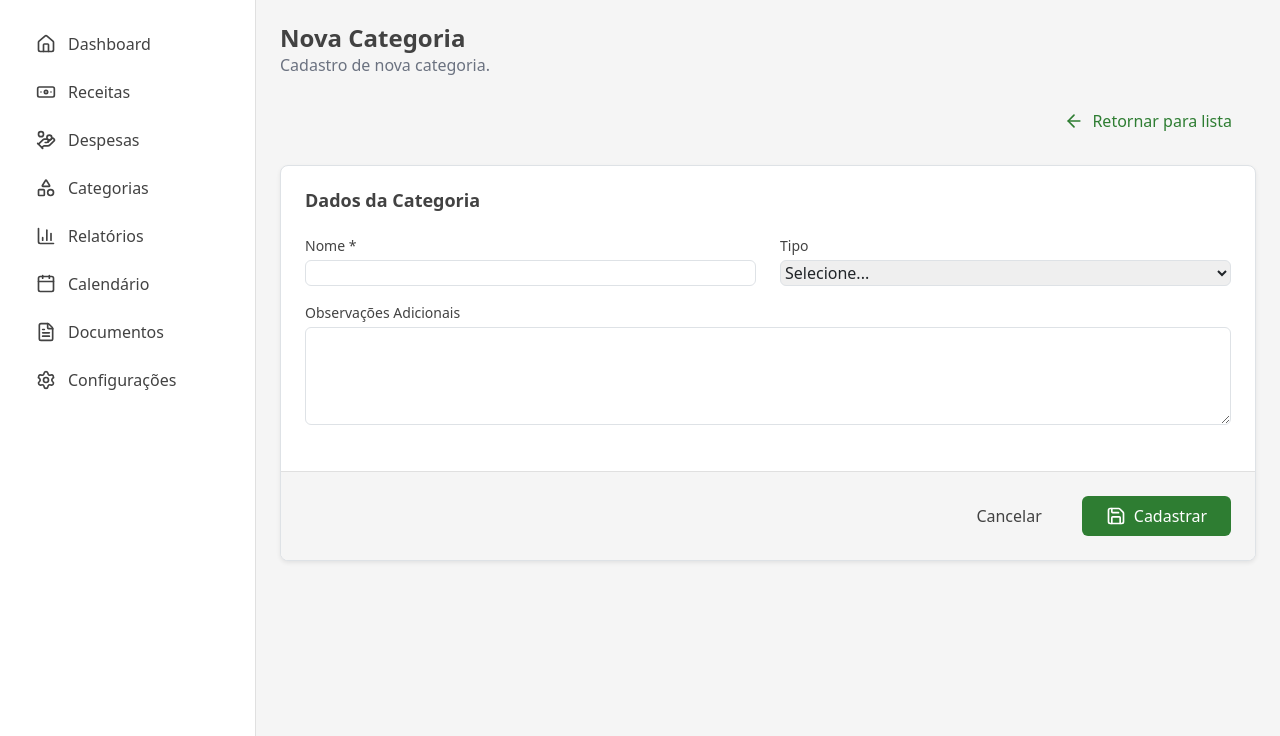
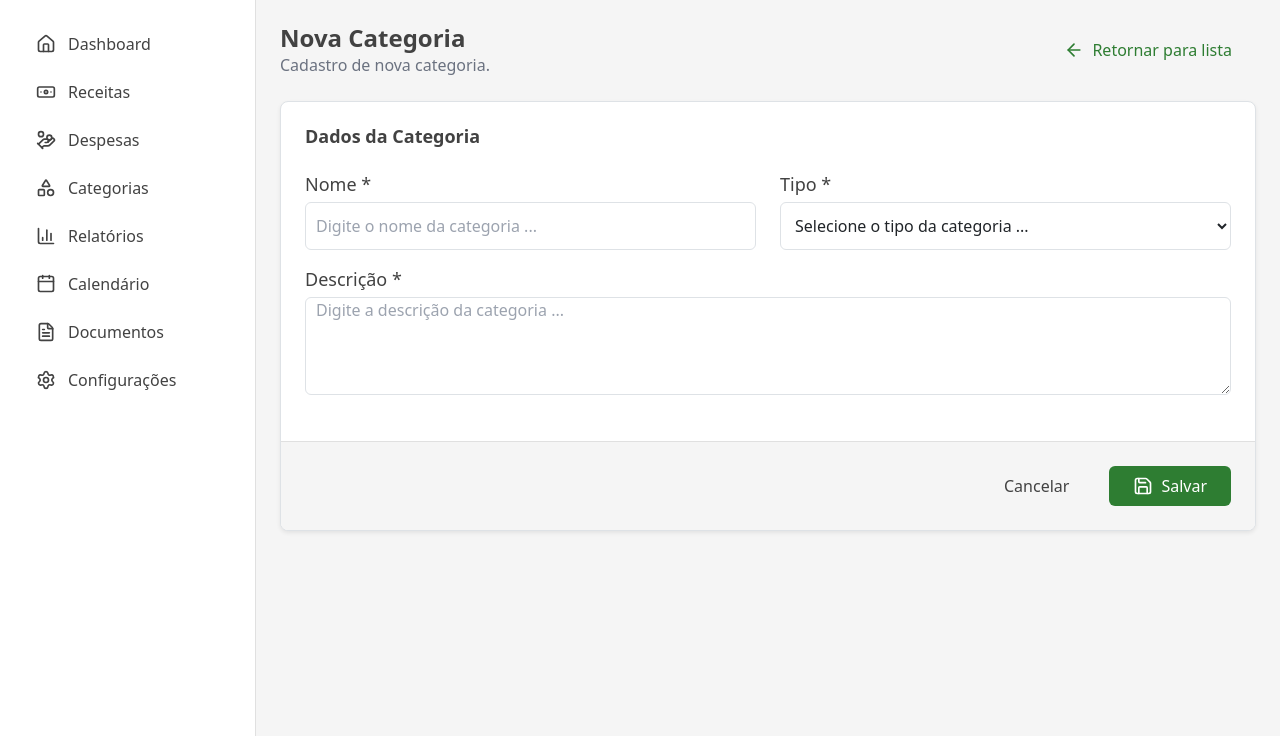
Before and after one commit to raphaeldecm/sisgef, a Django app: page /transactions/category/create/ in a window 1280 px wide. Shown: the part 64-800 px from the top of the page. Run offline with Django 5.2, Linux system fonts and the light colour scheme; parts of the project's set-up code (start-up, migrations or seed data) failed here and were passed over; some libraries are stand-ins or nearby versions.

Commit message:
Adicionar funcionalidade de atualização de categorias, incluindo nova view e formulário, além de renomear campo de tipo de categoria

```diff
--- a/sisgef/static/css/output.css
+++ b/sisgef/static/css/output.css
@@ -792,6 +812,14 @@ video {
   height: 100%;
 }
 
+.h-\[48px\] {
+  height: 48px;
+}
+
+.h-11 {
+  height: 2.75rem;
+}
+
 .min-h-\[400px\] {
   min-height: 400px;
 }
@@ -1193,6 +1227,11 @@ video {
   padding-bottom: 2rem;
 }
 
+.px-\[10px\] {
+  padding-left: 10px;
+  padding-right: 10px;
+}
+
 .pb-2 {
   padding-bottom: 0.5rem;
 }
@@ -1354,6 +1392,11 @@ video {
   --tw-shadow: 0 1px 2px 0 rgb(0 0 0 / 0.05);
   --tw-shadow-colored: 0 1px 2px 0 var(--tw-shadow-color);
   box-shadow: var(--tw-ring-offset-shadow, 0 0 #0000), var(--tw-ring-shadow, 0 0 #0000), var(--tw-shadow);
+}
+
+.outline-none {
+  outline: 2px solid transparent;
+  outline-offset: 2px;
 }
 
 .filter {
--- a/sisgef/templates/base.html
+++ b/sisgef/templates/base.html
@@ -138,10 +138,20 @@
     <main id="main-content" class="pt-16 ml-64 min-h-screen w-full transition-all duration-200">
 
       <div class="p-6 relative">
-        {% include "layouts/_title.html" %}
+        <div class="flex items-center justify-between">
+          {% include "layouts/_title.html" %}
+
+          {% block context_button %}
+          {% endblock context_button %}
+        </div>
+
         {% block messages %}
           {% include "layouts/messages.html" %}
         {% endblock messages %}
+        {% block alerts %}
+          {% include "layouts/alerts.html" %}
+        {% endblock alerts %}
+
         {% block content %}
         {% endblock content %}
       </div>
--- a/sisgef/templates/layouts/alerts.html
+++ b/sisgef/templates/layouts/alerts.html
@@ -1,30 +1,50 @@
 {% load static %}
 
 {% if form.errors %}
-  <article class="alert-message inline-flex flex-wrap items-center gap-2 text-sm p-4 text-white rounded-lg bg-blue-700 shadow-sm animate-fade"
+<div class="fixed top-4 right-4 z-50">
+  <article class="alert-message flex items-start gap-3 text-sm p-4 text-white rounded-lg bg-blue-700 shadow-lg animate-fade-in transition-opacity duration-500"
            role="alert">
+    <!-- Ícone -->
     <img src="{% static 'images/icons/information_circle.svg' %}"
-         alt="Ícone de um i em volta de um círculo representando informação."
-         class="w-5 h-5" />
-    <section class="text-base font-light">
-      {% for error in form.non_field_errors %}<p>{{ error }}</p>{% endfor %}
-      {% include "_form_field_error.html" %}
+         alt="Ícone de informação"
+         class="w-5 h-5 mt-1" />
+
+    <!-- Mensagem -->
+    <section class="flex-1 text-base font-light">
+      {% for error in form.non_field_errors %}
+        <p>{{ error }}</p>
+      {% endfor %}
+      {% include "layouts/_form_field_error.html" %}
     </section>
+
+    <!-- Botão de fechar -->
+    <button onclick="closeAlert(this)" class="text-white hover:text-gray-300">
+      ✖
+      <i data-lucide="x" class="h-5 w-5"></i>
+    </button>
   </article>
+</div>
 {% endif %}
+
 {% block inline_javascript %}
-  <script>
-    setTimeout(() => {
-      /**
-       * Controla o comportamento da mensagem
-       * Remove todas as mensagens após um período.
-       **/
+<script>
+  /**
+   * Remove o alerta após um tempo
+   */
+  setTimeout(() => {
+    document.querySelectorAll('.alert-message').forEach(alert => {
+      alert.classList.add('opacity-0', 'transition-opacity', 'duration-500');
+      setTimeout(() => alert.remove(), 500);
+    });
+  }, 4000);
 
-      const alerts = document.querySelectorAll('.alert-message');
-
-      alerts.forEach(alert => {
-        alert.remove();
-      });
-    }, 4000);
-  </script>
+  /**
+   * Fecha o alerta manualmente
+   */
+  function closeAlert(button) {
+    let alert = button.closest('.alert-message');
+    alert.classList.add('opacity-0', 'transition-opacity', 'duration-500');
+    setTimeout(() => alert.remove(), 500);
+  }
+</script>
 {% endblock inline_javascript %}
--- a/sisgef/templates/layouts/messages.html
+++ b/sisgef/templates/layouts/messages.html
@@ -1,5 +1,5 @@
 {% load static %}
-<div class="flex flex-col gap-4 p-4 fixed right-0 top-12">
+<div class="flex flex-col gap-4 p-4 fixed top-4 right-4 z-50">
   {% for message in messages %}
     <article class="alert-message inline-flex flex-wrap items-center gap-2 text-sm p-4 text-white rounded-lg bg-blue-700 shadow-sm animate-fade"
              role="alert">
--- a/sisgef/transactions/admin.py
+++ b/sisgef/transactions/admin.py
@@ -6,7 +6,7 @@ from . import models
 class CategoryAdmin(admin.ModelAdmin):
     search_fields = ["name"]
     readonly_fields = ["updated_by", "created_at"]
-    list_display = ["name", "description", "category_type"]
+    list_display = ["name", "description", "type"]
 
 class IncomeAdmin(admin.ModelAdmin):
     search_fields = ["category", "value", "date", "user"]
--- a/sisgef/transactions/filters.py
+++ b/sisgef/transactions/filters.py
@@ -6,11 +6,11 @@ from sisgef.transactions.models import Category
 class CategoryFilter(django_filters.FilterSet):
     name = django_filters.CharFilter(lookup_expr="icontains", label="Nome")
     description = django_filters.CharFilter(lookup_expr="icontains", label="Descrição")
-    category_type = django_filters.ChoiceFilter(
+    type = django_filters.ChoiceFilter(
         choices=Category.Type.choices,
         label="Categoria",
     )
 
     class Meta:
         model = Category
-        fields = ["name", "description", "category_type"]
+        fields = ["name", "description", "type"]
--- a/sisgef/transactions/forms.py
+++ b/sisgef/transactions/forms.py
@@ -0,0 +1,14 @@
+from django import forms
+
+from . import models
+
+
+class CategoryForm(forms.ModelForm):
+    class Meta:
+        model = models.Category
+        fields = ["name", "description", "type"]
+        labels = {
+            "name": "Nome",
+            "description": "Descrição",
+            "type": "Tipo",
+        }
--- a/sisgef/transactions/management/commands/populate_category.py
+++ b/sisgef/transactions/management/commands/populate_category.py
@@ -17,6 +17,6 @@ class Command(BaseCommand):
                 Category.objects.get_or_create(
                     name=category["name"],
                     description=category["description"],
-                    category_type=category["category_type"],
+                    type=category["type"],
                 )
         self.stdout.write("Categories were updated successfully")
--- a/sisgef/transactions/models.py
+++ b/sisgef/transactions/models.py
@@ -10,12 +10,12 @@ User = get_user_model()
 
 class Category(BaseModel):
     class Type(models.TextChoices):
-        INCOME = "IN", _("Income")
-        EXPENSE = "EX", _("Expense")
+        INCOME = "IN", _("Receita")
+        EXPENSE = "EX", _("Despesa")
 
     name = models.CharField(max_length=MAX_CHAR_FIELD_NAME_LENGTH)
     description = models.TextField()
-    category_type = models.CharField(max_length=2, choices=Type.choices)
+    type = models.CharField(max_length=2, choices=Type.choices)
 
     class Meta:
         verbose_name = "Category"
--- a/sisgef/transactions/templates/category/category_form.html
+++ b/sisgef/transactions/templates/category/category_form.html
@@ -1,16 +1,17 @@
 {% extends "base.html" %}
 
+{% load i18n %}
 
-
+{% block context_button %}
+<div class="mb-6 flex justify-end items-center">
+  <a alt="Voltar para lista" href="{% url 'transactions:category_list' %}" class="flex items-center gap-2 text-[#2E7D32] hover:text-[#2E7D32] hover:bg-[#E8F5E9] px-4 py-2 rounded-md transition-colors">
+      <i data-lucide="arrow-left" class="h-5 w-5"></i>
+      <span class="hidden md:block">Retornar para lista</span>
+  </a>
+</div>
+{% endblock context_button %}
 
 {% block content %}
-
-<div class="mb-6 flex justify-end items-center">
-    <a href="{% url 'transactions:category_list' %}" class="flex items-center gap-2 text-[#2E7D32] hover:text-[#2E7D32] hover:bg-[#E8F5E9] px-4 py-2 rounded-md transition-colors">
-        <i data-lucide="arrow-left" class="h-5 w-5"></i>
-        <span>Retornar para lista</span>
-    </a>
-</div>
 
 <form method="POST" enctype="multipart/form-data" class="">
     {% csrf_token %}
@@ -20,118 +21,68 @@
             <h2 class="text-lg font-semibold text-[#424242] mb-4">Dados da Categoria</h2>
             <div class="grid grid-cols-1 md:grid-cols-2 gap-4">
                 <div>
-                    <label class="block text-sm font-medium text-[#424242] mb-1" for="nome">
+                    <label class="block text-lg font-medium text-[#424242] mb-1" for="id_name">
                         Nome *
                     </label>
                     <input
                         type="text"
-                        id="nome"
-                        name="nome"
-                        required
-                        class="w-full rounded-md border border-[#E0E0E0] focus:border-[#2E7D32] focus:ring focus:ring-[#E8F5E9] transition-colors"
+                        id="id_name"
+                        name="name"
+                        placeholder="Digite o nome da categoria ..."
+                        value="{{ form.name.value|default_if_none:'' }}"
+
+                        class="outline-none w-full h-[48px] px-[10px] rounded-md border border-[#E0E0E0] focus:border-[#2E7D32] focus:ring focus:ring-[#E8F5E9] transition-colors"
                     >
                 </div>
 
                 <div>
-                    <label class="block text-sm font-medium text-[#424242] mb-1" for="genero">
-                        Tipo
+                    <label class="block text-lg font-medium text-[#424242] mb-1" for="id_type">
+                        Tipo *
                     </label>
                     <select
-                        id="genero"
-                        name="genero"
-                        class="w-full rounded-md border border-[#E0E0E0] focus:border-[#2E7D32] focus:ring focus:ring-[#E8F5E9] transition-colors"
+                        id="id_type"
+                        name="type"
+                        class="bg-transparent w-full h-[48px] px-[10px] rounded-md border border-[#E0E0E0] focus:border-[#2E7D32] focus:ring focus:ring-[#E8F5E9] transition-colors"
                     >
-                        <option value="">Selecione...</option>
-                        <option value="M">Receita</option>
-                        <option value="F">Despesa</option>
-                        <option value="O">Outro</option>
-                        <option value="N">Prefiro não informar</option>
+                        <option value="">Selecione o tipo da categoria ...</option>
+                        {% for key, value in form.type.field.choices %}
+                          <option value="{{ key }}" {% if form.type.value == key %}selected{% endif %}>{% trans value %}</option>
+                        {% endfor %}
                     </select>
                 </div>
             </div>
             <div class="my-3">
-              <label class="block text-sm font-medium text-[#424242] mb-1" for="observacoes">
-                  Observações Adicionais
+              <label class="block text-lg font-medium text-[#424242] mb-1" for="id_description">
+                  Descrição *
               </label>
               <textarea
-                  id="observacoes"
-                  name="observacoes"
+                  id="id_description"
+                  name="description"
                   rows="4"
-                  class="w-full rounded-md border border-[#E0E0E0] focus:border-[#2E7D32] focus:ring focus:ring-[#E8F5E9] transition-colors"
-              ></textarea>
+                  placeholder="Digite a descrição da categoria ..."
+                  required
+                  class="outline-none w-full px-[10px] rounded-md border border-[#E0E0E0] focus:border-[#2E7D32] focus:ring focus:ring-[#E8F5E9] transition-colors"
+              >{{ form.description.value|default_if_none:'' }}</textarea>
           </div>
         </div>
 
         <!-- Botões -->
         <div class="p-6 bg-[#F5F5F5] flex items-center justify-end gap-3">
-            <button
+            <a  href="{% url 'transactions:category_list' %}"
                 type="button"
-                onclick="history.back()"
                 class="px-4 py-2 text-[#424242] hover:bg-white rounded-md transition-colors"
             >
                 Cancelar
-            </button>
+            </a>
             <button
                 type="submit"
                 class="px-4 py-2 bg-[#2E7D32] text-white rounded-md hover:bg-[#1B5E20] transition-colors flex items-center gap-2"
             >
                 <i data-lucide="save" class="h-5 w-5"></i>
-                Cadastrar
+                Salvar
             </button>
         </div>
     </div>
 </form>
 
-<script>
-    // Inicializa os ícones do Lucide
-    lucide.createIcons();
-
-    // Máscara para CPF
-    const cpfInput = document.getElementById('cpf');
-    cpfInput.addEventListener('input', function(e) {
-        let value = e.target.value.replace(/\D/g, '');
-        if (value.length <= 11) {
-            value = value.replace(/(\d{3})(\d{3})(\d{3})(\d{2})/, '$1.$2.$3-$4');
-            e.target.value = value;
-        }
-    });
-
-    // Máscara para telefone
-    const telefoneInput = document.getElementById('telefone');
-    telefoneInput.addEventListener('input', function(e) {
-        let value = e.target.value.replace(/\D/g, '');
-        if (value.length <= 11) {
-            if (value.length === 11) {
-                value = value.replace(/(\d{2})(\d{5})(\d{4})/, '($1) $2-$3');
-            } else {
-                value = value.replace(/(\d{2})(\d{4})(\d{4})/, '($1) $2-$3');
-            }
-            e.target.value = value;
-        }
-    });
-
-    // Formatação do valor da mensalidade
-    const valorMensalidadeInput = document.getElementById('valor_mensalidade');
-    valorMensalidadeInput.addEventListener('input', function(e) {
-        let value = e.target.value;
-        if (value.includes(',')) {
-            value = value.replace(',', '.');
-        }
-        e.target.value = value;
-    });
-
-    // Atualização dinâmica das turmas baseado no curso selecionado
-    const cursoSelect = document.getElementById('curso');
-    const turmaSelect = document.getElementById('turma');
-
-    cursoSelect.addEventListener('change', function() {
-        const cursoId = this.value;
-        if (cursoId) {
-            // Aqui você faria uma chamada AJAX para buscar as turmas do curso
-            // Por enquanto vamos apenas limpar o select de turmas
-            turmaSelect.innerHTML = '<option value="">Selecione uma turma...</option>';
-        }
-    });
-</script>
-
 {% endblock content %}
--- a/sisgef/transactions/urls.py
+++ b/sisgef/transactions/urls.py
@@ -18,4 +18,9 @@ urlpatterns = [
     view=views.CategoryCreateView.as_view(),
     name="category_create",
 ),
+    path(
+    "category/update/<int:pk>/",
+    view=views.CategoryUpdateView.as_view(),
+    name="category_update",
+),
 ]
--- a/sisgef/transactions/views.py
+++ b/sisgef/transactions/views.py
@@ -6,6 +6,7 @@ from django_filters.views import FilterView
 from sisgef.core import constants
 from sisgef.core.mixins import ProtectedErrorMessageMixin
 from sisgef.core.mixins import TitleViewMixin
+from sisgef.transactions import forms
 
 from . import filters
 from . import models
@@ -29,6 +30,7 @@ class CategoryListView(TitleViewMixin, FilterView, generic.ListView):
     title = "Categorias"
     subtitle = "Gerenciamento de Categorias de Receitas e Despesas"
     filterset_class = filters.CategoryFilter
+    ordering = ["name"]
 
 class CategoryDeleteView(
     ProtectedErrorMessageMixin,
@@ -49,9 +51,22 @@ class CategoryCreateView(
     generic.CreateView,
 ):
     model = models.Category
-    fields = ["name", "description", "category_type"]
+    form_class= forms.CategoryForm
     template_name = "category/category_form.html"
     title = "Nova Categoria"
     subtitle = "Cadastro de nova categoria."
     success_url = reverse_lazy("transactions:category_list")
     success_message = "Categoria cadastrada com sucesso."
+
+class CategoryUpdateView(
+    TitleViewMixin,
+    SuccessMessageMixin,
+    generic.UpdateView,
+):
+    model = models.Category
+    form_class = forms.CategoryForm
+    template_name = "category/category_form.html"
+    title = "Atualizar Categoria"
+    subtitle = "Atualização de categoria."
+    success_url = reverse_lazy("transactions:category_list")
+    success_message = "Categoria atualizada com sucesso."
```
Also changed, not shown: other parts of sisgef/static/css/output.css (+77 -19 lines), sisgef/templates/layouts/_form_field_error.html (added, +9 -0 lines), sisgef/transactions/templates/category/category_list.html (+19 -19 lines), sisgef/transactions/migrations/0002_rename_category_type_category_type.py (added), sisgef/transactions/migrations/0003_alter_category_type.py (added), 1 other file.
